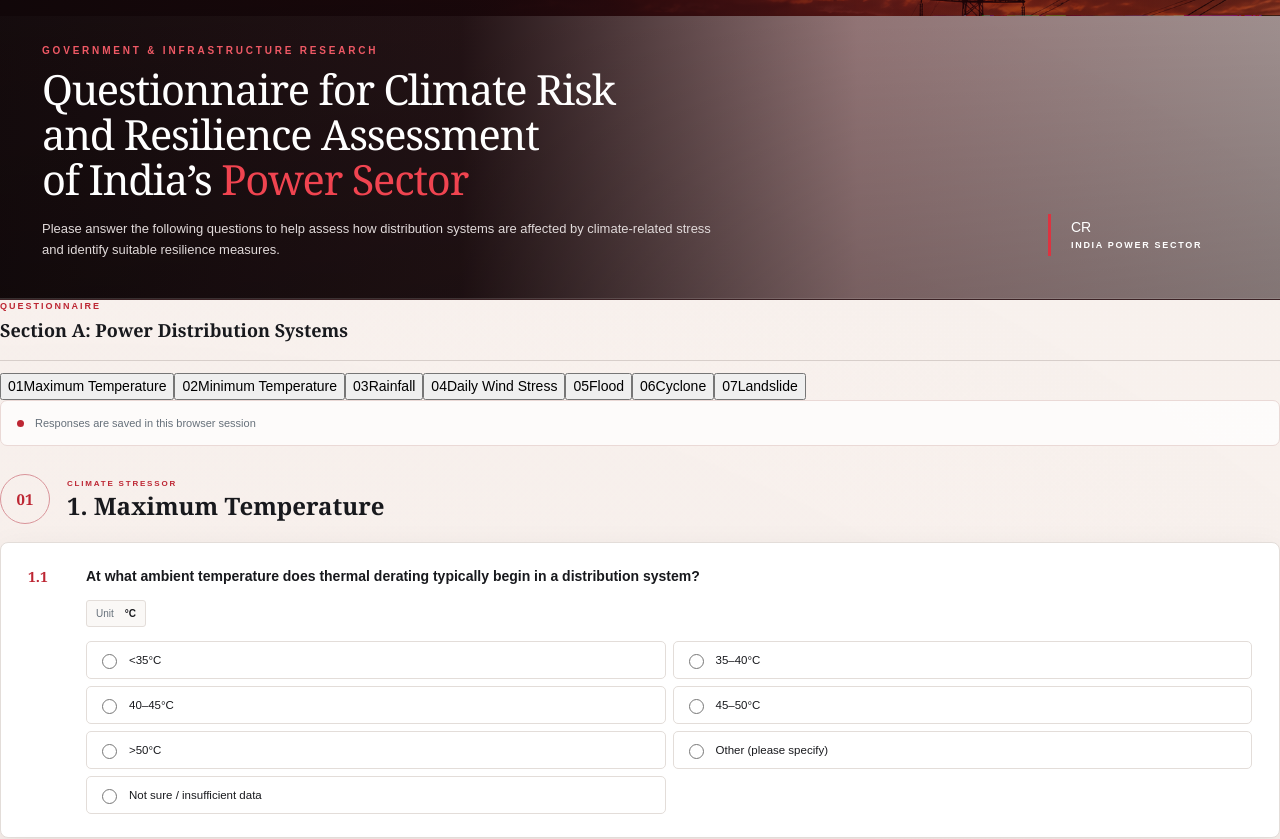
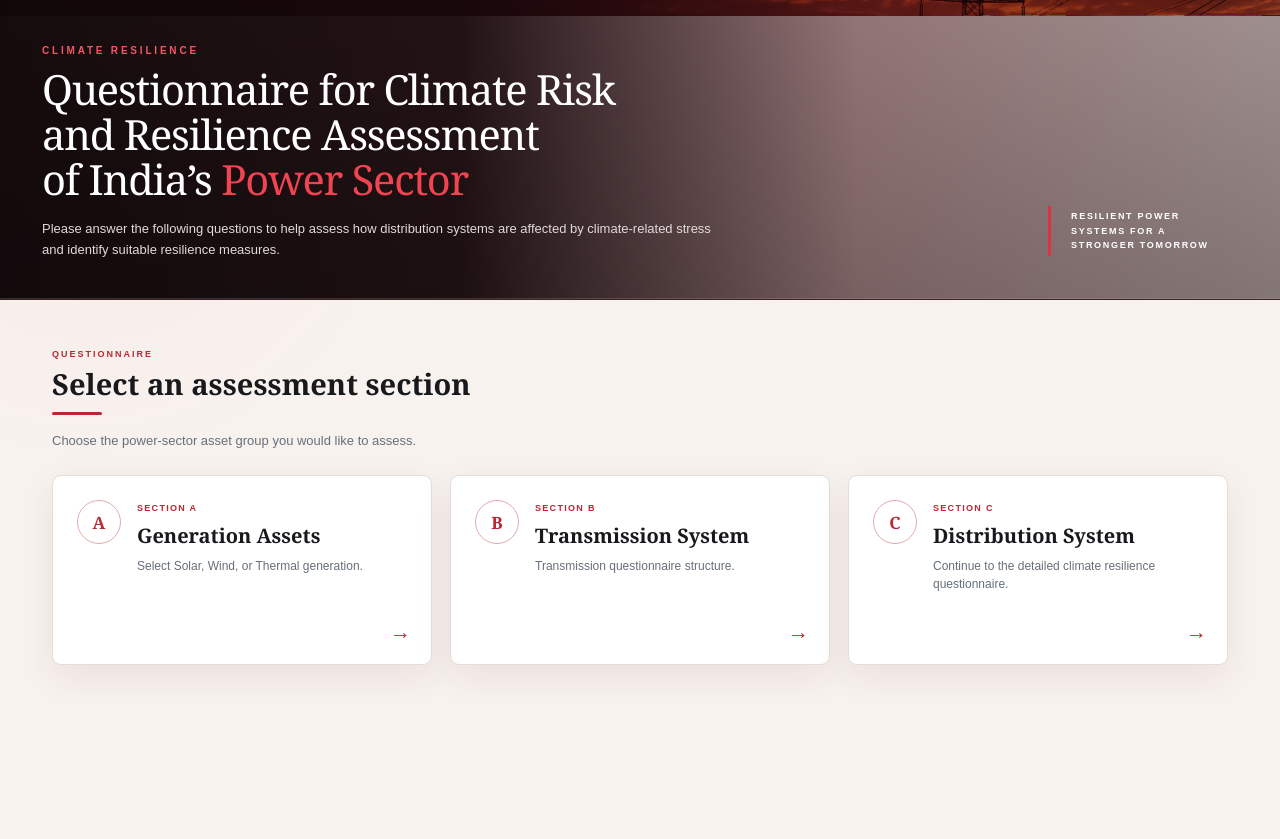
Before and after one commit to Malavikacpi/Project, a Next.js app: page / in a window 1280 px wide. Shown: the top 839 px of the page. After the commit the page ends 800 px from the top, so only its background shows below. Built offline with nearby package versions, Linux system fonts and the light colour scheme.

Commit message:
Add front page and A B C questionnaire structure

```diff
--- a/components/QuestionnaireForm.tsx
+++ b/components/QuestionnaireForm.tsx
@@ -62,25 +62,97 @@ function MeasuresField({ question, answers, setAnswer }: FieldProps) {
     </tr>})}</tbody></table></div>;
 }
 
+type View = "home" | "generation" | "transmission" | "distribution";
+type GenerationAsset = "solar" | "wind" | "thermal";
+
+const generationAssets: Array<{ id: GenerationAsset; icon: string; title: string }> = [
+  { id: "solar", icon: "☀", title: "Solar Power Plant" },
+  { id: "wind", icon: "⚡", title: "Wind Power Plant" },
+  { id: "thermal", icon: "🔥", title: "Thermal Power Plant" },
+];
+
 export default function QuestionnaireForm({ questionnaire }: { questionnaire: Questionnaire }) {
   const [answers, setAnswers] = useState<Answers>({});
   const [activeSection, setActiveSection] = useState(0);
+  const [view, setView] = useState<View>("home");
+  const [selectedAsset, setSelectedAsset] = useState<GenerationAsset | null>(null);
   const setAnswer = (name: string, value: string) => setAnswers((current) => ({ ...current, [name]: value }));
   const answered = useMemo(() => Object.values(answers).filter(Boolean).length, [answers]);
   const [titleLead, titleTail = ""] = questionnaire.title.split("Power Sector");
 
+  const openView = (nextView: View) => {
+    setView(nextView);
+    window.scrollTo({ top: 0, behavior: "smooth" });
+  };
+
+  const openDistributionSection = (index: number) => {
+    setActiveSection(index);
+    document.getElementById(`section-${questionnaire.sections[index].number}`)?.scrollIntoView({ behavior: "smooth" });
+  };
+
+  const renderMajorNavigation = () => (
+    <aside className="app-sidebar">
+      <div className="side-heading"><p>Questionnaire</p><strong>Power Sector Assets</strong></div>
+      <nav className="major-nav" aria-label="Questionnaire sections">
+        <button className={view === "generation" ? "active" : ""} onClick={() => openView("generation")}><span>A</span>Generation Assets</button>
+        <div className="asset-subnav">
+          {generationAssets.map((asset) => <button className={selectedAsset === asset.id && view === "generation" ? "selected" : ""} onClick={() => { setSelectedAsset(asset.id); openView("generation"); }} key={asset.id}><span aria-hidden="true">{asset.icon}</span>{asset.title}</button>)}
+        </div>
+        <button className={view === "transmission" ? "active" : ""} onClick={() => openView("transmission")}><span>B</span>Transmission System</button>
+        <button className={view === "distribution" ? "active" : ""} onClick={() => openView("distribution")}><span>C</span>Distribution System</button>
+      </nav>
+      {view === "distribution" && <nav className="stressor-nav" aria-label="Distribution questionnaire sections">
+        <p>Climate stressors</p>
+        {questionnaire.sections.map((section, index) => <button className={index === activeSection ? "active" : ""} onClick={() => openDistributionSection(index)} key={section.number}><span>{section.number.padStart(2, "0")}</span>{section.title}</button>)}
+      </nav>}
+    </aside>
+  );
+
   return <main>
-    <header className="hero"><div className="hero-inner"><div><p className="eyebrow">Government &amp; infrastructure research</p><h1>{titleLead}<span className="title-accent">Power Sector</span>{titleTail}</h1><p>{questionnaire.introduction}</p></div><div className="hero-mark" aria-hidden="true"><span>CR</span><small>India power sector</small></div></div></header>
-    <div className="shell">
-      <aside><div className="side-heading"><p>Questionnaire</p><strong>{questionnaire.sectionLabel}</strong></div><nav aria-label="Questionnaire sections">{questionnaire.sections.map((section, index) => <button className={index === activeSection ? "active" : ""} onClick={() => { setActiveSection(index); document.getElementById(`section-${section.number}`)?.scrollIntoView({ behavior: "smooth" }); }} key={section.number}><span>{section.number.padStart(2, "0")}</span>{section.title}</button>)}</nav></aside>
-      <section className="content"><div className="toolbar"><div><span className="status-dot" /> Responses are saved in this browser session</div></div>
-        {questionnaire.sections.map((section, index) => <section className="section" id={`section-${section.number}`} key={section.number} onMouseEnter={() => setActiveSection(index)}><div className="section-title"><span>{section.number.padStart(2, "0")}</span><div><p>Climate stressor</p><h2>{section.number}. {section.title}</h2></div></div>
-          {section.questions.map((question, qIndex) => <article className="question" key={`${question.number}-${qIndex}`}><div className="question-head"><span>{question.number}</span><div><h3>{question.text}</h3>{question.type === "choice" && <p className="unit-label">Unit <strong>{question.unit}</strong></p>}</div></div>
-            {question.type === "choice" && <ChoiceField question={question} answers={answers} setAnswer={setAnswer} />}{question.type === "matrix" && <MatrixField question={question} answers={answers} setAnswer={setAnswer} />}{question.type === "measures" && <MeasuresField question={question} answers={answers} setAnswer={setAnswer} />}
-          </article>)}</section>)}
-        <section className="section final"><div className="section-title"><span>08</span><div><p>Final details</p><h2>Comments &amp; respondent details</h2></div></div><article className="question"><label className="block-label" htmlFor="comments">Any other comments (Optional):</label><textarea id="comments" rows={6} value={answers.comments ?? ""} onChange={(e) => setAnswer("comments", e.target.value)} placeholder="Share any additional context or observations…" /></article><article className="question"><h3>Respondent Details (Optional)</h3><p className="hint">Please provide your name, organization, designation, and contact information before answering the questionnaire.</p><div className="details-grid">{["Name","Organization","Contact","Date"].map((label) => <label key={label}>{label}<input type={label === "Date" ? "date" : "text"} value={answers[`respondent_${label.toLowerCase()}`] ?? ""} onChange={(e) => setAnswer(`respondent_${label.toLowerCase()}`, e.target.value)} /></label>)}</div></article>
-        <div className="finish"><div><strong>{answered}</strong><span> responses entered</span></div></div></section>
+    <header className="hero"><div className="hero-inner"><div><p className="eyebrow">Climate resilience</p><h1>{titleLead}<span className="title-accent">Power Sector</span>{titleTail}</h1><p>{questionnaire.introduction}</p></div><div className="hero-mark" aria-hidden="true"><small>Resilient power systems for a stronger tomorrow</small></div></div></header>
+
+    {view === "home" ? <section className="front-page">
+      <div className="front-heading"><p>Questionnaire</p><h2>Select an assessment section</h2><span>Choose the power-sector asset group you would like to assess.</span></div>
+      <div className="section-card-grid">
+        <button className="section-card" onClick={() => openView("generation")}><span className="section-letter">A</span><div><small>Section A</small><strong>Generation Assets</strong><p>Select Solar, Wind, or Thermal generation.</p></div><span className="card-arrow" aria-hidden="true">→</span></button>
+        <button className="section-card" onClick={() => openView("transmission")}><span className="section-letter">B</span><div><small>Section B</small><strong>Transmission System</strong><p>Transmission questionnaire structure.</p></div><span className="card-arrow" aria-hidden="true">→</span></button>
+        <button className="section-card" onClick={() => openView("distribution")}><span className="section-letter">C</span><div><small>Section C</small><strong>Distribution System</strong><p>Continue to the detailed climate resilience questionnaire.</p></div><span className="card-arrow" aria-hidden="true">→</span></button>
+      </div>
+    </section> : <div className="workspace">
+      {renderMajorNavigation()}
+      <section className="content">
+        <button className="back-link" onClick={() => openView("home")}><span aria-hidden="true">←</span> Back to sections</button>
+
+        {view === "generation" && <section className="asset-page">
+          <div className="page-heading"><p>Section A</p><h2>Generation Assets</h2><span>Select the relevant generation asset to continue.</span></div>
+          <div className="asset-card-grid">
+            {generationAssets.map((asset) => <button className={selectedAsset === asset.id ? "asset-card selected" : "asset-card"} aria-pressed={selectedAsset === asset.id} onClick={() => setSelectedAsset(asset.id)} key={asset.id}><span className="asset-icon" aria-hidden="true">{asset.icon}</span><div><strong>{asset.title}</strong><small>Generation asset</small></div><span className="selection-mark" aria-hidden="true">{selectedAsset === asset.id ? "✓" : "→"}</span></button>)}
+          </div>
+          {selectedAsset && <div className="placeholder-panel"><span className="placeholder-label">Selected asset</span><h3>{generationAssets.find((asset) => asset.id === selectedAsset)?.title}</h3><p>This section is ready for the questions you will provide next.</p></div>}
+        </section>}
+
+        {view === "transmission" && <section className="placeholder-page">
+          <div className="page-heading"><p>Section B</p><h2>Transmission System</h2><span>The section structure is ready for the questions you will provide next.</span></div>
+          <div className="placeholder-panel"><span className="placeholder-label">Questions pending</span><h3>Transmission System</h3><p>No questions or answer choices have been added.</p></div>
+        </section>}
+
+        {view === "distribution" && <>
+          <section className="distribution-intro">
+            <div className="page-heading"><p>Section C</p><h2>Distribution System</h2><span>{questionnaire.introduction}</span></div>
+            <div className="instruction-box"><strong>Questionnaire instructions</strong><p>Complete the applicable climate-stressor questions below. Your selections remain available while you move between sections.</p></div>
+          </section>
+          <div className="toolbar"><div><span className="status-dot" /> Responses are saved in this browser session</div></div>
+          {questionnaire.sections.map((section, index) => <section className="section" id={`section-${section.number}`} key={section.number} onMouseEnter={() => setActiveSection(index)}><div className="section-title"><span>{section.number.padStart(2, "0")}</span><div><p>Climate stressor</p><h2>{section.number}. {section.title}</h2></div></div>
+            {section.questions.map((question, qIndex) => <article className="question" key={`${question.number}-${qIndex}`}><div className="question-head"><span>{question.number}</span><div><h3>{question.text}</h3>{question.type === "choice" && <p className="unit-label">Unit <strong>{question.unit}</strong></p>}</div></div>
+              {question.type === "choice" && <ChoiceField question={question} answers={answers} setAnswer={setAnswer} />}{question.type === "matrix" && <MatrixField question={question} answers={answers} setAnswer={setAnswer} />}{question.type === "measures" && <MeasuresField question={question} answers={answers} setAnswer={setAnswer} />}
+            </article>)}
+            <div className="question-navigation"><button disabled={index === 0} onClick={() => openDistributionSection(index - 1)}>← Previous</button><button className="primary-action" onClick={() => index === questionnaire.sections.length - 1 ? document.getElementById("final-details")?.scrollIntoView({ behavior: "smooth" }) : openDistributionSection(index + 1)}>Next →</button></div>
+          </section>)}
+          <section className="section final" id="final-details"><div className="section-title"><span>08</span><div><p>Final details</p><h2>Comments &amp; respondent details</h2></div></div><article className="question"><label className="block-label" htmlFor="comments">Any other comments (Optional):</label><textarea id="comments" rows={6} value={answers.comments ?? ""} onChange={(e) => setAnswer("comments", e.target.value)} placeholder="Share any additional context or observations…" /></article><article className="question"><h3>Respondent Details (Optional)</h3><p className="hint">Please provide your name, organization, designation, and contact information before answering the questionnaire.</p><div className="details-grid">{["Name","Organization","Contact","Date"].map((label) => <label key={label}>{label}<input type={label === "Date" ? "date" : "text"} value={answers[`respondent_${label.toLowerCase()}`] ?? ""} onChange={(e) => setAnswer(`respondent_${label.toLowerCase()}`, e.target.value)} /></label>)}</div></article>
+            <div className="finish"><div><strong>{answered}</strong><span> responses entered</span></div><button onClick={() => openDistributionSection(questionnaire.sections.length - 1)}>← Previous</button></div>
+          </section>
+        </>}
       </section>
-    </div>
+    </div>}
   </main>;
 }
```
